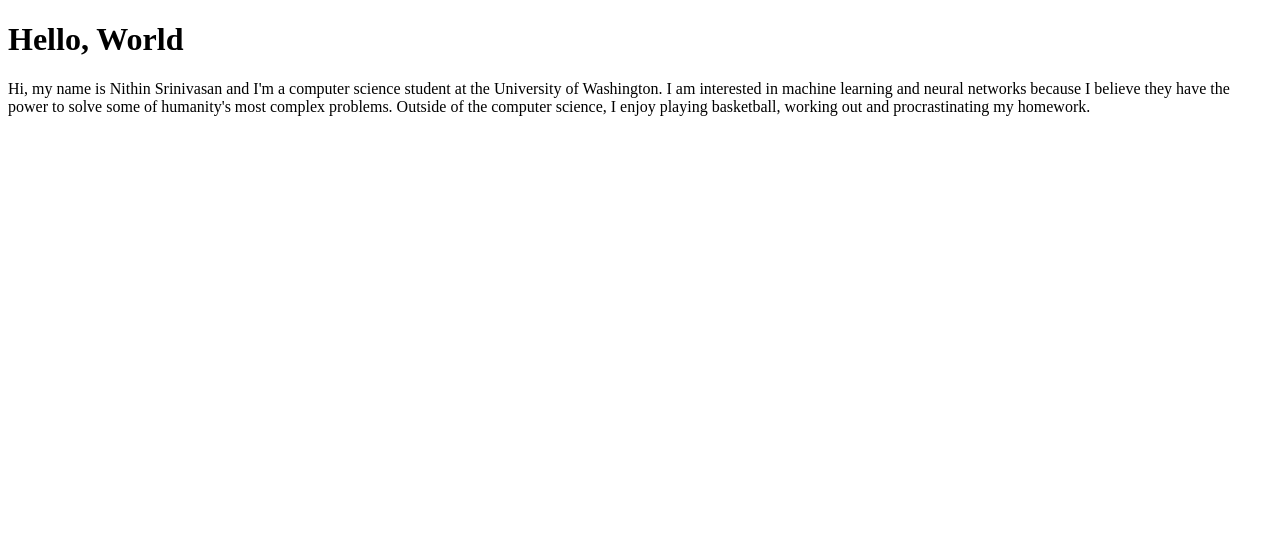
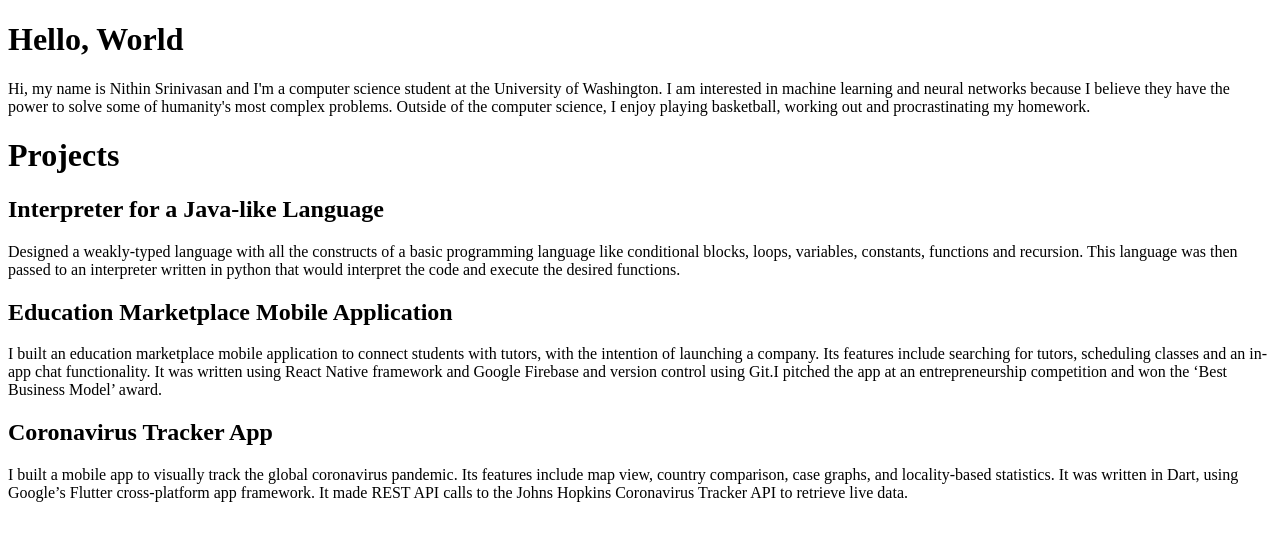
Before and after one commit to nithin2803/hello-world, a plain HTML site: page index.html in a window 1280 px wide. Drawn offline with Linux system fonts and the light colour scheme.

Commit message:
Update index.html

```diff
--- a/index.html
+++ b/index.html
@@ -1,7 +1,14 @@
 <!DOCTYPE html>
 <html>
-<body>
-<h1>Hello, World</h1>
-<p>Hi, my name is Nithin Srinivasan and I'm a computer science student at the University of Washington. I am interested in machine learning and neural networks because I believe they have the power to solve some of humanity's most complex problems. Outside of the computer science, I enjoy playing basketball, working out and procrastinating my homework.</p>
-</body>
+	<body>
+		<h1>Hello, World</h1>
+			<p>Hi, my name is Nithin Srinivasan and I'm a computer science student at the University of Washington. I am interested in machine learning and neural networks because I believe they have the power to solve some of humanity's most complex problems. Outside of the computer science, I enjoy playing basketball, working out and procrastinating my homework.</p>
+		<h1>Projects</h1>
+			<h2>Interpreter for a Java-like Language</h2>
+			<p>Designed a weakly-typed language with all the constructs of a basic programming language like conditional blocks, loops, variables, constants, functions and recursion. This language was then passed to an interpreter written in python that would interpret the code and execute the desired functions.</p>
+			<h2>Education Marketplace Mobile Application</h2>
+			<p>I built an education marketplace mobile application to connect students with tutors, with the intention of launching a company. Its features include searching for tutors, scheduling classes and an in-app chat functionality. It was written using React Native framework and Google Firebase and version control using Git.I pitched the app at an entrepreneurship competition and won the ‘Best Business Model’ award.</p>
+			<h2>Coronavirus Tracker App</h2>
+			<p>I built a mobile app to visually track the global coronavirus pandemic. Its features include map view, country comparison, case graphs, and locality-based statistics. It was written in Dart, using Google’s Flutter cross-platform app framework. It made REST API calls to the Johns Hopkins Coronavirus Tracker API to retrieve live data.</p>
+	</body>
 </html>
```
